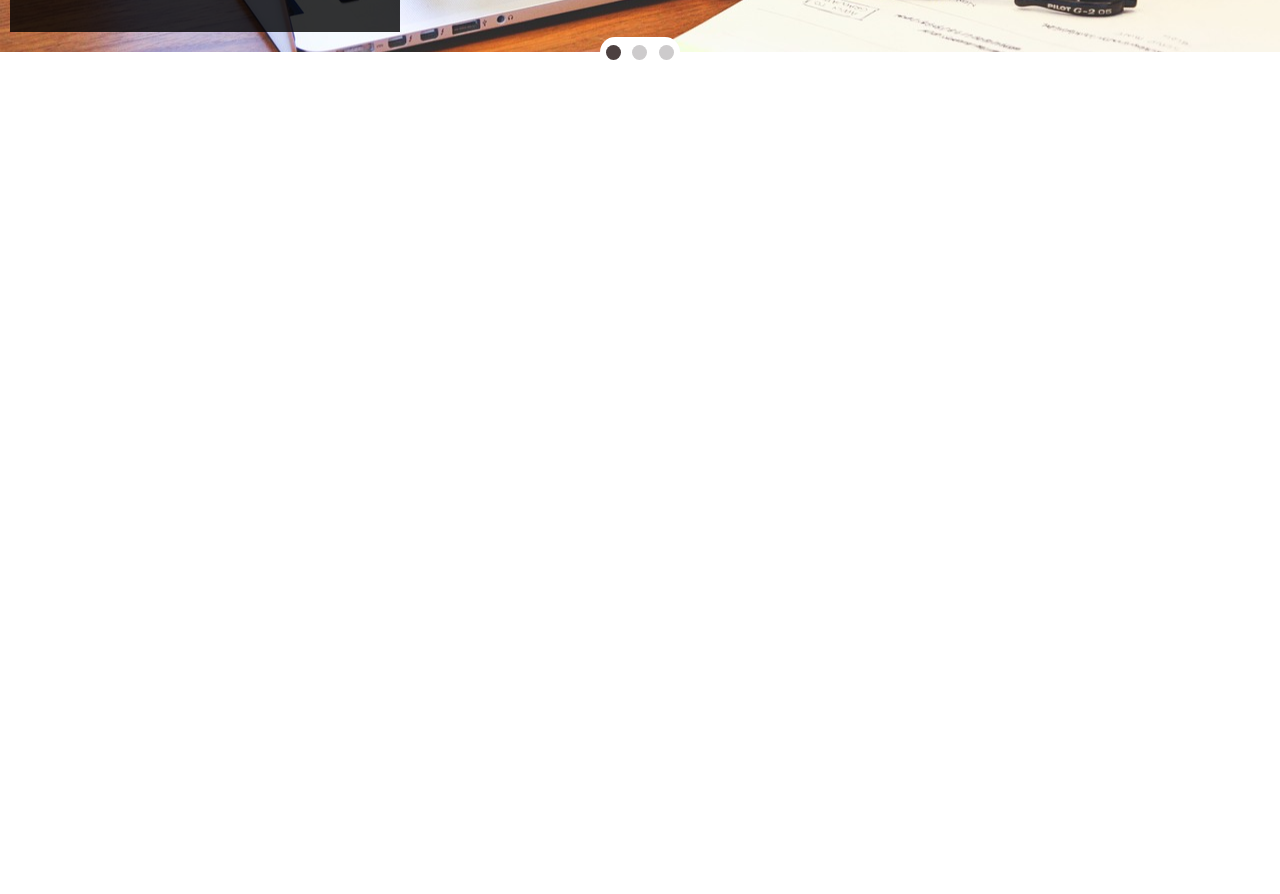
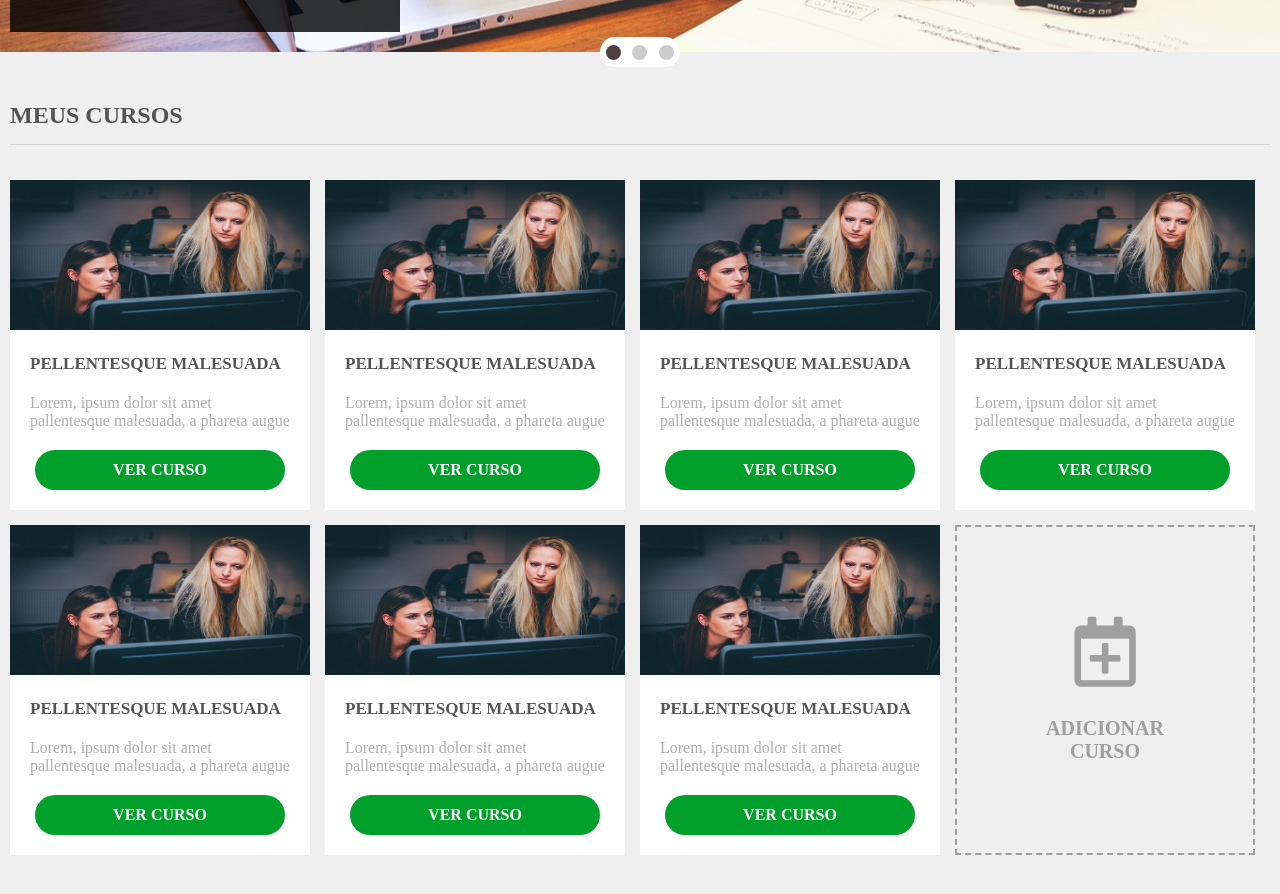
Before and after one commit to renanlbl/desafio_leo, a website: page index.html in a window 1280 px wide. Shown: the part 374-1268 px from the top of the page. Before the commit the page ends 800 px from the top, so only its background shows below. Drawn offline with Linux system fonts and the light colour scheme.

Commit message:
Courses static

```diff
--- a/index.html
+++ b/index.html
@@ -55,5 +55,73 @@
     </div>
   </section>
 
+  <section class="courses">
+    <div class="container">
+      <h2>meus cursos</h2>
+      <div class="courses__list flex">
+        <div class="courses__card">
+          <img src="src/assets/course.jpg" />
+          <div class="courses__card--description">
+            <h4>pellentesque malesuada</h4>
+            <p>Lorem, ipsum dolor sit amet pallentesque malesuada, a phareta augue</p>
+          </div>
+          <a class="courses__button flexHorizontalVertical" href="#">ver curso</a>
+        </div>
+        <div class="courses__card">
+          <img src="src/assets/course.jpg" />
+          <div class="courses__card--description">
+            <h4>pellentesque malesuada</h4>
+            <p>Lorem, ipsum dolor sit amet pallentesque malesuada, a phareta augue</p>
+          </div>
+          <a class="courses__button flexHorizontalVertical" href="#">ver curso</a>
+        </div>
+        <div class="courses__card">
+          <img src="src/assets/course.jpg" />
+          <div class="courses__card--description">
+            <h4>pellentesque malesuada</h4>
+            <p>Lorem, ipsum dolor sit amet pallentesque malesuada, a phareta augue</p>
+          </div>
+          <a class="courses__button flexHorizontalVertical" href="#">ver curso</a>
+        </div>
+        <div class="courses__card">
+          <img src="src/assets/course.jpg" />
+          <div class="courses__card--description">
+            <h4>pellentesque malesuada</h4>
+            <p>Lorem, ipsum dolor sit amet pallentesque malesuada, a phareta augue</p>
+          </div>
+          <a class="courses__button flexHorizontalVertical" href="#">ver curso</a>
+        </div>
+        <div class="courses__card">
+          <img src="src/assets/course.jpg" />
+          <div class="courses__card--description">
+            <h4>pellentesque malesuada</h4>
+            <p>Lorem, ipsum dolor sit amet pallentesque malesuada, a phareta augue</p>
+          </div>
+          <a class="courses__button flexHorizontalVertical" href="#">ver curso</a>
+        </div>
+        <div class="courses__card">
+          <img src="src/assets/course.jpg" />
+          <div class="courses__card--description">
+            <h4>pellentesque malesuada</h4>
+            <p>Lorem, ipsum dolor sit amet pallentesque malesuada, a phareta augue</p>
+          </div>
+          <a class="courses__button flexHorizontalVertical" href="#">ver curso</a>
+        </div>
+        <div class="courses__card">
+          <img src="src/assets/course.jpg" />
+          <div class="courses__card--description">
+            <h4>pellentesque malesuada</h4>
+            <p>Lorem, ipsum dolor sit amet pallentesque malesuada, a phareta augue</p>
+          </div>
+          <a class="courses__button flexHorizontalVertical" href="#">ver curso</a>
+        </div>
+        <div class="courses__add flexHorizontalVertical flexColumn">
+            <i class="far fa-calendar-plus"></i>
+            <p>adicionar <br/> curso</p>
+        </div>
+      </div>
+    </div>
+  </section>
+
 </body>
 </html>
--- /dev/null
+++ b/src/sass/_courses.sass
@@ -0,0 +1,77 @@
+section.courses
+  padding: 50px 0
+
+  h2
+    text-transform: uppercase
+    color: #545454
+    font-weight: bold
+    padding-bottom: 15px
+    border-bottom: 1px solid #d3d3d3
+
+  .courses__list
+    margin-top: 20px
+
+  .courses__add
+    cursor: pointer
+    width: 300px
+    height: 330px
+    border: 2px dashed #9f9f9f
+    margin-top: 15px
+    margin-right: 15px
+    margin-bottom: 0
+    text-align: center
+
+    i
+      font-size: 70px
+      margin-bottom: 30px
+      color: #9f9f9f
+
+    p
+      font-size: 20px
+      font-weight: bold
+      color: #9f9f9f
+      text-transform: uppercase
+
+  .courses__card
+    width: 300px
+    height: 330px
+    background: #fff
+    margin-top: 15px
+    margin-right: 15px
+    margin-bottom: 0
+    text-align: center
+
+    &:first-of-type
+      margin-top: 15px
+      margin-right: 15px
+      margin-left: 0
+
+    img
+      width: 100%
+      max-height: 150px
+      margin-bottom: 20px
+
+    .courses__card--description
+      padding: 0 20px
+      text-align: left
+
+      h4
+        text-transform: uppercase
+        font-size: 17px
+        color: #555555
+        margin-bottom: 20px
+
+      p
+        color: #aeaeae
+        margin-bottom: 20px
+
+    .courses__button
+      height: 40px
+      width: 250px
+      background: #01a02a
+      border-radius: 20px
+      margin: 0 auto
+      text-decoration: none
+      text-transform: uppercase
+      color: #ffffff
+      font-weight: bold
--- a/src/sass/_header.sass
+++ b/src/sass/_header.sass
@@ -1,4 +1,5 @@
 header
+  z-index: 10
   height: 96px
   width: 100%
   background: #fff
--- a/src/sass/_reset.sass
+++ b/src/sass/_reset.sass
@@ -6,3 +6,4 @@
 html,
 body
   height: 100%
+  background-color: #efefef
--- a/src/sass/_utils.sass
+++ b/src/sass/_utils.sass
@@ -6,6 +6,11 @@
 
 .flex
   display: flex
+  flex-wrap: wrap
+
+.flexColumn
+  display: flex
+  flex-direction: column
 
 .flexVertical
   display: flex
--- a/src/sass/style.sass
+++ b/src/sass/style.sass
@@ -2,3 +2,4 @@
 @import '_utils.sass'
 @import '_header.sass'
 @import '_slider.sass'
+@import '_courses.sass'
```
Also changed, not shown: src/assets/course.jpg (added), src/css/style.css.
